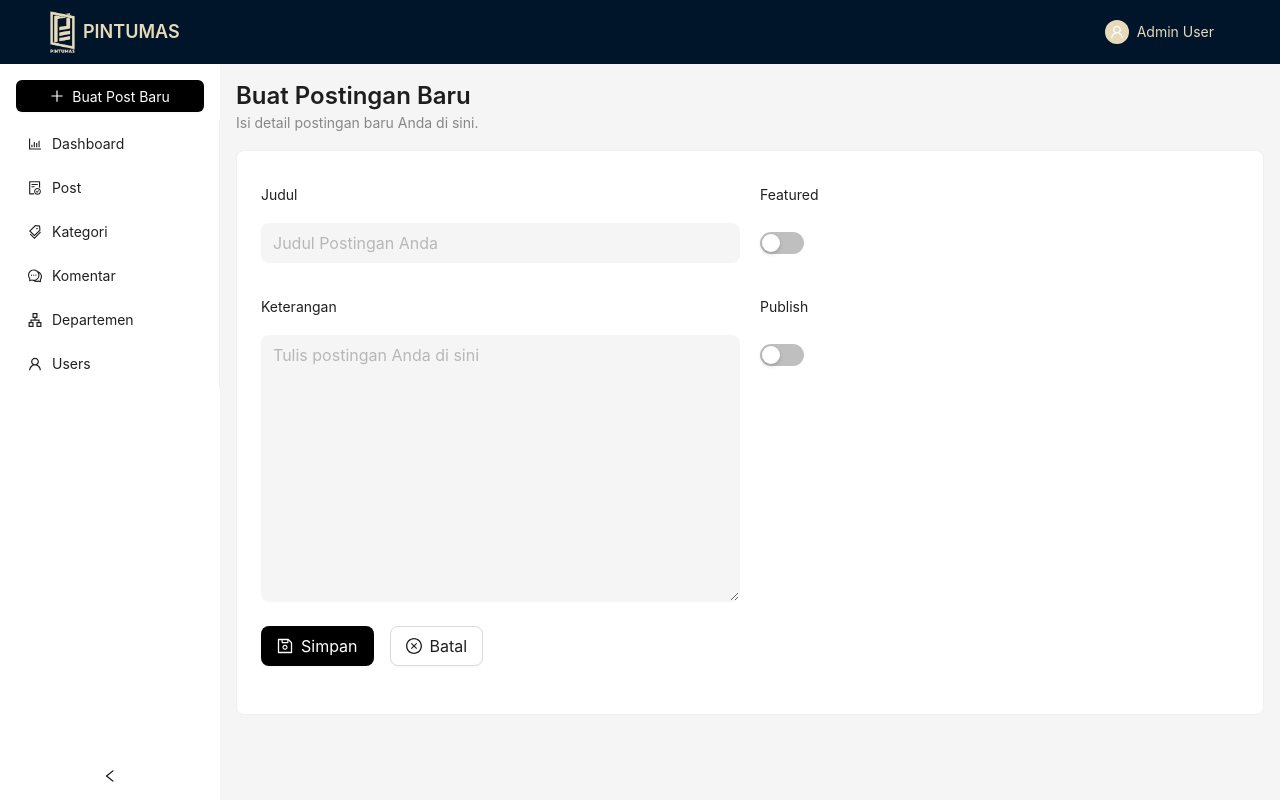
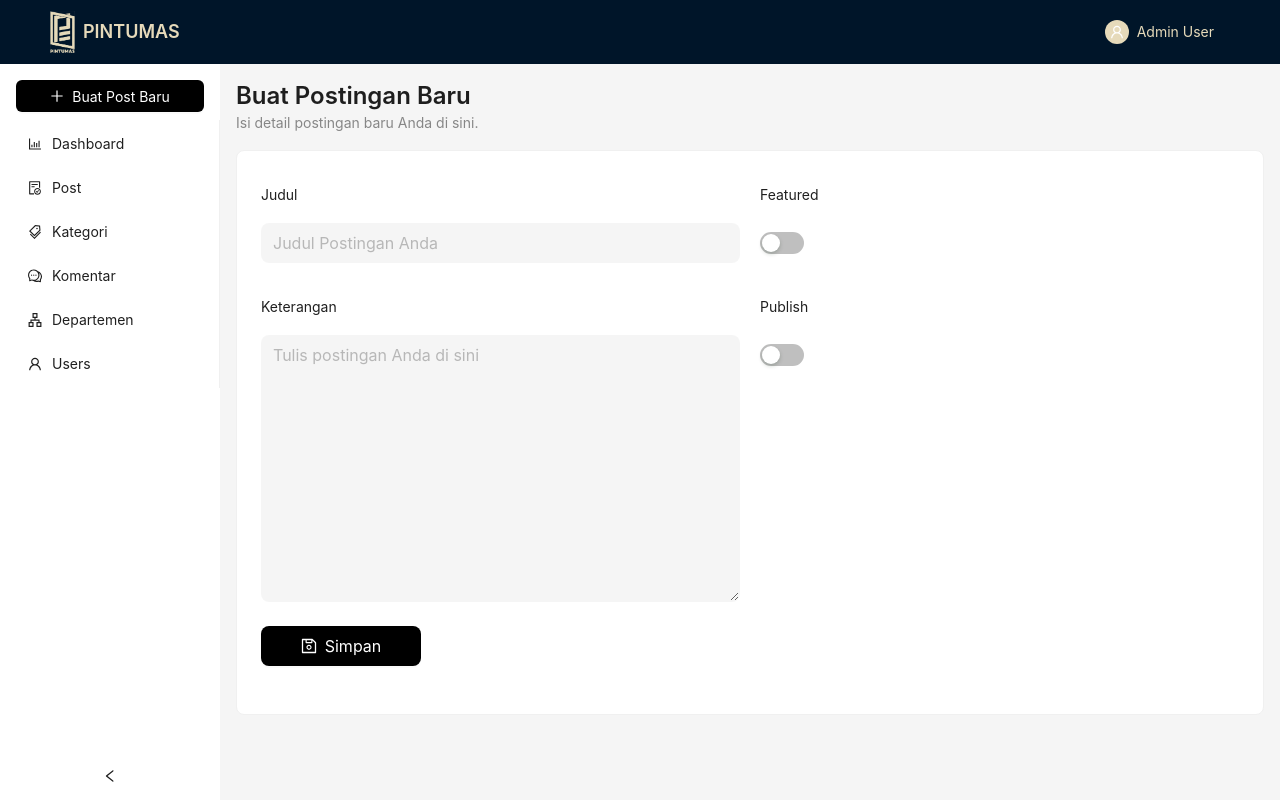
Before and after one commit to udibagas/pintumas, a Next.js app: page /admin/posts/create in a window 1280 px wide. Built offline with nearby package versions, Linux system fonts and the light colour scheme; what @ant-design/nextjs-registry would draw is missing.

Commit message:
create & update post ok

```diff
--- a/prisma/seed.ts
+++ b/prisma/seed.ts
@@ -64,7 +64,7 @@ async function seed() {
     excerpt: "Lorem ipsum dolor sit amet, consectetur adipiscing elit.",
   };
 
-  for (let i = 10; i < 20; i++) {
+  for (let i = 20; i < 30; i++) {
     await prisma.post.create({
       data: {
         title: `${post.title} - ${i + 1}`,
@@ -76,6 +76,7 @@ async function seed() {
         publishedAt: new Date(),
         authorId: admin.id,
         categoryId: Math.floor(Math.random() * 5) + 1, // Random category ID between 1 and 5
+        departmentId: 1,
         featured: i % 2 === 0, // Set featured for even indexed posts
         media: {
           create: [
--- a/src/app/(admin)/admin/comments/CommentTable.tsx
+++ b/src/app/(admin)/admin/comments/CommentTable.tsx
@@ -15,7 +15,7 @@ interface CommentWithDetails extends Comment {
 }
 
 export default function CommentTable() {
-  const { refreshData, handleDelete, setSearch } = useDataTableContext()
+  const { refreshData, handleDelete, setSearch, setCurrentPage } = useDataTableContext()
 
   const columns = [
     { title: "Komentar", key: "id", render: (_: string, record: CommentWithDetails) => <CommentDetail comment={record} /> },
@@ -44,6 +44,7 @@ export default function CommentTable() {
           className="w-40"
           onSearch={(value) => {
             setSearch(value);
+            setCurrentPage(1)
           }}
         />
       </PageHeader>
--- a/src/app/(admin)/admin/posts/PostForm.tsx
+++ b/src/app/(admin)/admin/posts/PostForm.tsx
@@ -1,59 +1,116 @@
 "use client";
 
-import React from "react";
-import { Modal, Form, Input } from "antd";
-import CancelButton from "@/components/buttons/CancelButton";
-import SaveButton from "@/components/buttons/SaveButton";
-import { CustomFormProps } from "@/types";
+import React, { useEffect, useState } from "react";
+import { Button, Col, Form, Input, message, Row, Switch } from "antd";
 import { Post } from "@prisma/client";
+import { SaveOutlined, LoadingOutlined } from "@ant-design/icons";
+import { ServerErrorResponse } from "@/types";
+import { createItem, updateItem } from "@/lib/api-client";
+import { useRouter } from "next/navigation";
 
-const PostForm: React.FC<CustomFormProps<Post>> = ({ visible, isEditing, onCancel, onOk, errors, form }) => {
+export default function PostForm({ values }: { values: Post }) {
+  const [isSubmitting, setIsSubmitting] = useState(false);
+  const [form] = Form.useForm<Post>();
+  const [errors, setErrors] = useState<Record<string, string[]>>({});
+  const router = useRouter();
+
+  const onOk = async (values: Post) => {
+    try {
+      setIsSubmitting(true);
+      setErrors({});
+
+      const post = values.id
+        ? await updateItem<Post>('/api/posts', values.id, values)
+        : await createItem<Post>('/api/posts', values);
+
+      console.log('Post saved:', post);
+      message.success('Postingan berhasil disimpan!');
+      setIsSubmitting(false);
+
+      if (!values.id) {
+        console.log('Redirecting to edit page for new post:', post.id);
+        router.push(`/admin/posts/${post.id}/edit`);
+      }
+    } catch (error: unknown) {
+      const axiosError = error as ServerErrorResponse;
+      if (axiosError.code == 'ERR_BAD_REQUEST') {
+        const errors = axiosError.response.data.errors ?? {};
+        setErrors(errors);
+      }
+    }
+  };
+
+  useEffect(() => {
+    if (values) {
+      form.setFieldsValue(values);
+    } else {
+      form.resetFields();
+    }
+  }, [values, form]);
+
   return (
-    <Modal
-      width={450}
-      title={isEditing ? "Edit Departemen" : "Tambah Departemen"}
-      open={visible}
-      onCancel={onCancel}
-      footer={[
-        <CancelButton label="Batal" onCancel={onCancel} key='back' />,
-        <SaveButton label="Simpan" key='submit' />,
-      ]}
-    >
     <Form
       variant="filled"
       form={form}
       id="form"
       onFinish={onOk}
       requiredMark={false}
-        labelCol={{ span: 8 }}
-        labelAlign="left"
       colon={false}
-        style={{ marginTop: '1.5rem' }}
+      layout="vertical"
+      size="large"
     >
       <Form.Item name="id" hidden>
         <Input />
       </Form.Item>
 
+      <Row gutter={20}>
+        <Col span={12}>
           <Form.Item
-          label="Nama"
-          name="name"
-          validateStatus={errors.name ? "error" : ""}
-          help={errors.name?.join(", ")}
+            label="Judul"
+            name="title"
+            validateStatus={errors.title ? "error" : ""}
+            help={errors.title?.join(", ")}
           >
-          <Input />
+            <Input placeholder="Judul Postingan Anda" />
           </Form.Item>
 
           <Form.Item
             label="Keterangan"
-          name="description"
-          validateStatus={errors.description ? "error" : ""}
-          help={errors.description?.join(", ")}
+            name="content"
+            validateStatus={errors.content ? "error" : ""}
+            help={errors.content?.join(", ")}
           >
-          <Input />
+            <Input.TextArea placeholder="Tulis postingan Anda di sini" rows={10} />
+          </Form.Item>
+        </Col>
+
+        <Col span={12}>
+          <Form.Item
+            label="Featured"
+            name="featured"
+            validateStatus={errors.featured ? "error" : ""}
+            help={errors.featured?.join(", ")}
+          >
+            <Switch defaultChecked={false} />
+          </Form.Item>
+
+          <Form.Item
+            label="Publish"
+            name="published"
+            validateStatus={errors.published ? "error" : ""}
+            help={errors.published?.join(", ")}
+          >
+            <Switch defaultChecked={false} />
+          </Form.Item>
+        </Col>
+      </Row>
+
+      <Form.Item>
+        <Button color="default" variant="solid" htmlType="submit" className="mr-4 w-40">
+          {isSubmitting ? <LoadingOutlined /> : <SaveOutlined />}
+          {isSubmitting ? 'Menyimpan data...' : 'Simpan'}
+        </Button>
       </Form.Item>
     </Form>
-    </Modal>
   );
 };
-
-export default PostForm;
--- a/src/app/(admin)/admin/posts/create/page.tsx
+++ b/src/app/(admin)/admin/posts/create/page.tsx
@@ -1,36 +1,11 @@
-'use client';
+"use client";
 
 import PageHeader from "@/components/PageHeader";
 import { Post } from "@prisma/client";
-import { Button, Card, Col, Form, Input, Row, Switch } from "antd";
-import { useState } from "react";
-import { SaveOutlined, CloseCircleOutlined, LoadingOutlined } from "@ant-design/icons";
-import { createItem } from "@/lib/api-client";
-import { useRouter } from "next/navigation";
-import { ServerErrorResponse } from "@/types";
+import { Card } from "antd";
+import PostForm from "../PostForm";
 
 export default function CreatePostPage() {
-  const router = useRouter();
-  const [form] = Form.useForm<Post>();
-  const [errors, setErrors] = useState<Record<string, string[]>>({});
-  const [isSubmitting, setIsSubmitting] = useState<boolean>(false);
-
-  const onOk = async (values: Post) => {
-    try {
-      setIsSubmitting(true);
-      setErrors({});
-      await createItem<Post>('/api/posts', values);
-      router.push('/admin/posts');
-    } catch (error: unknown) {
-      const axiosError = error as ServerErrorResponse;
-      if (axiosError.code == 'ERR_BAD_REQUEST') {
-        const errors = axiosError.response.data.errors ?? {};
-        setErrors(errors);
-      }
-    } finally {
-      setIsSubmitting(false);
-    }
-  };
 
   return (
     <>
@@ -41,73 +16,7 @@ export default function CreatePostPage() {
       </PageHeader>
 
       <Card>
-        <Form
-          variant="filled"
-          form={form}
-          id="form"
-          onFinish={onOk}
-          requiredMark={false}
-          colon={false}
-          layout="vertical"
-          size="large"
-        >
-          <Form.Item name="id" hidden>
-            <Input />
-          </Form.Item>
-
-          <Row gutter={20}>
-            <Col span={12}>
-              <Form.Item
-                label="Judul"
-                name="title"
-                validateStatus={errors.title ? "error" : ""}
-                help={errors.title?.join(", ")}
-              >
-                <Input placeholder="Judul Postingan Anda" />
-              </Form.Item>
-
-              <Form.Item
-                label="Keterangan"
-                name="content"
-                validateStatus={errors.content ? "error" : ""}
-                help={errors.content?.join(", ")}
-              >
-                <Input.TextArea placeholder="Tulis postingan Anda di sini" rows={10} />
-              </Form.Item>
-            </Col>
-
-            <Col span={12}>
-              <Form.Item
-                label="Featured"
-                name="featured"
-                validateStatus={errors.featured ? "error" : ""}
-                help={errors.featured?.join(", ")}
-              >
-                <Switch defaultChecked={false} />
-              </Form.Item>
-
-              <Form.Item
-                label="Publish"
-                name="published"
-                validateStatus={errors.published ? "error" : ""}
-                help={errors.published?.join(", ")}
-              >
-                <Switch defaultChecked={false} />
-              </Form.Item>
-            </Col>
-          </Row>
-
-          <Form.Item>
-            <Button color="default" variant="solid" htmlType="submit" className="mr-4">
-              {isSubmitting ? <LoadingOutlined /> : <SaveOutlined />}
-              {isSubmitting ? 'Menyimpan data...' : 'Simpan'}
-            </Button>
-            <Button onClick={() => form.resetFields()}>
-              <CloseCircleOutlined />
-              Batal
-            </Button>
-          </Form.Item>
-        </Form>
+        <PostForm values={{} as Post} />
       </Card>
     </>
   );
--- a/src/components/post-card.tsx
+++ b/src/components/post-card.tsx
@@ -19,7 +19,7 @@ export default function PostCard({ post, detail = false }: PostCardProps) {
   const [showDetail, setShowDetail] = useState(detail);
 
   return (
-
+    <div className="my-8" style={{ height: "calc(100dvh - 280px)" }}>
       <Card>
         <CardHeader>
           <CardTitle className="text-2xl font-bold text-orange-400 hover:text-orange-500 transition-colors duration-200">
@@ -62,7 +62,7 @@ export default function PostCard({ post, detail = false }: PostCardProps) {
               ))}
             </div>}
 
-          <div>
+            <div className="overflow-auto">
               <div className="text-muted-foreground mb-8 whitespace-pre-line text-sm">
                 {showDetail && post.content}
                 {!showDetail && post.excerpt}
@@ -78,5 +78,6 @@ export default function PostCard({ post, detail = false }: PostCardProps) {
           </div>
         </CardContent>
       </Card>
+    </div>
   )
 }
--- a/src/components/post-form.tsx
+++ /dev/null
@@ -1,69 +0,0 @@
-'use client';
-
-import { Send } from "lucide-react";
-import { Button } from "./ui/button";
-import { Card, CardContent, CardDescription, CardHeader, CardTitle } from "./ui/card";
-import { Input } from "./ui/input";
-import { Label } from "./ui/label";
-import { Textarea } from "./ui/textarea";
-import { Post } from "@/types";
-
-export default function PostForm({ onSuccess }: { onSuccess?: (post: Post) => void }) {
-  const handleSubmit = (event: React.FormEvent<HTMLFormElement>) => {
-    event.preventDefault();
-    const form = event.currentTarget;
-    const formData = new FormData(event.currentTarget);
-    const title = formData.get("title") as string;
-    const content = formData.get("content") as string;
-    const postData = {
-      title,
-      content,
-    };
-
-    fetch("/api/posts", {
-      method: "POST",
-      headers: {
-        "Content-Type": "application/json",
-      },
-      body: JSON.stringify(postData),
-    })
-      .then((response) => response.json())
-      .then((data) => {
-        console.log("Post created successfully:", data);
-        onSuccess?.(data);
-        form.reset();
-      })
-      .catch((error) => {
-        console.error("Error creating post:", error);
-      });
-  };
-
-  return (
-    <Card className="mb-4">
-      <CardHeader>
-        <CardTitle className="text-xl">Buat Postingan Baru</CardTitle>
-        <CardDescription>
-          Isi formulir di bawah ini untuk membuat postingan baru. Pastikan untuk mengisi semua kolom yang diperlukan.
-        </CardDescription>
-      </CardHeader>
-      <CardContent>
-        <form className="space-y-4" onSubmit={handleSubmit}>
-          <div className="grid gap-3">
-            <Label htmlFor="title">Judul</Label>
-            <Input type="text" id="title" name="title" required placeholder="Tulis judul postingan Anda" />
-          </div>
-
-          <div className="grid gap-3">
-            <Label htmlFor="content">Konten</Label>
-            <Textarea id="content" name="content" rows={4} required placeholder="Tulis isi postingan Anda"></Textarea>
-          </div>
-
-          <Button type="submit" className="w-40 cursor-pointer">
-            <Send />
-            Kirim
-          </Button>
-        </form>
-      </CardContent>
-    </Card>
-  );
-}
--- a/src/lib/api-client.ts
+++ b/src/lib/api-client.ts
@@ -49,7 +49,10 @@ export async function getItems<T>(
   return data;
 }
 
-export async function getItem<T>(endpoint: string, id: number): Promise<T> {
+export async function getItem<T>(
+  endpoint: string,
+  id: number | string
+): Promise<T> {
   const { data } = await client.get<T>(`${endpoint}/${id}`);
   return data;
 }
```
Also changed, not shown: src/app/(admin)/admin/posts/PostTable.tsx (+6 -26 lines), src/app/(admin)/admin/posts/[id]/edit/page.tsx (added, +38 -0 lines), src/components/like-button.tsx (+7 -6 lines), src/components/post-action.tsx (+15 -20 lines), src/components/share-button.tsx (+6 -3 lines). Lines whose indentation alone changed are shown as unchanged.
